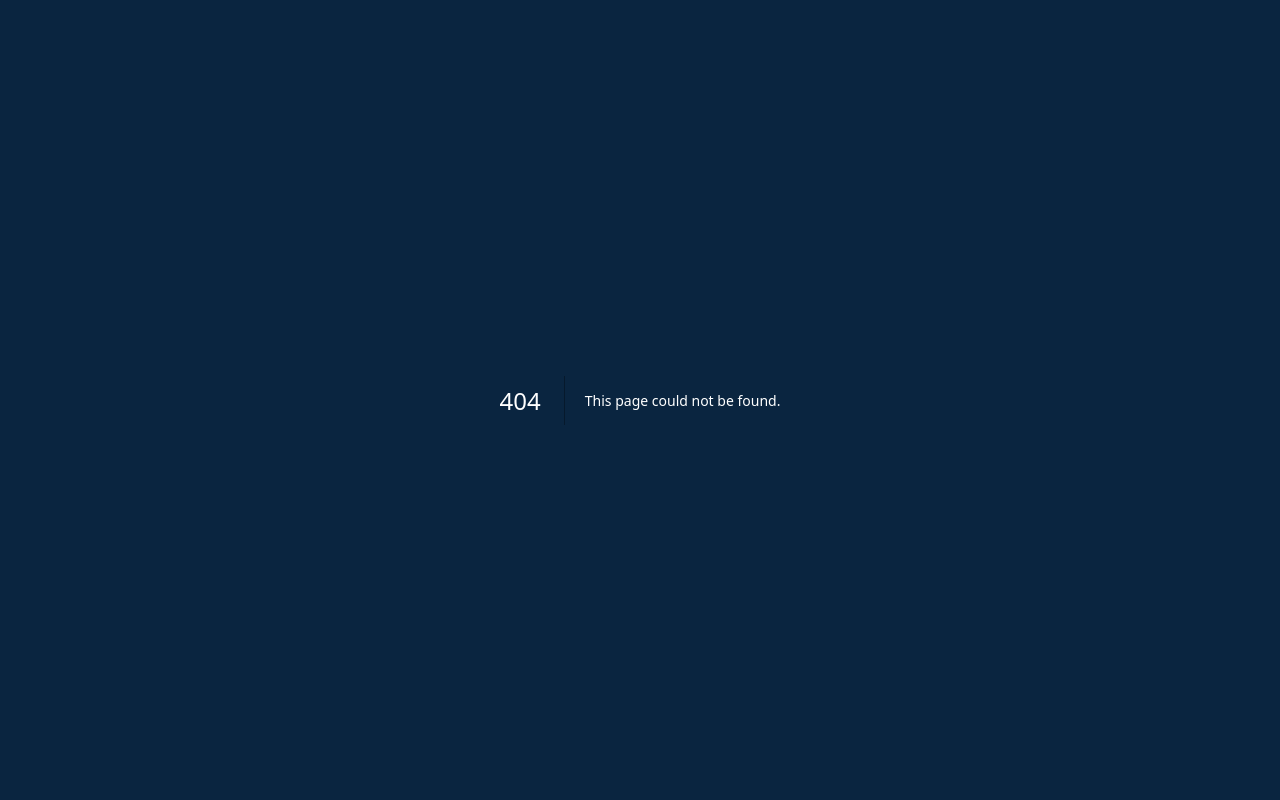
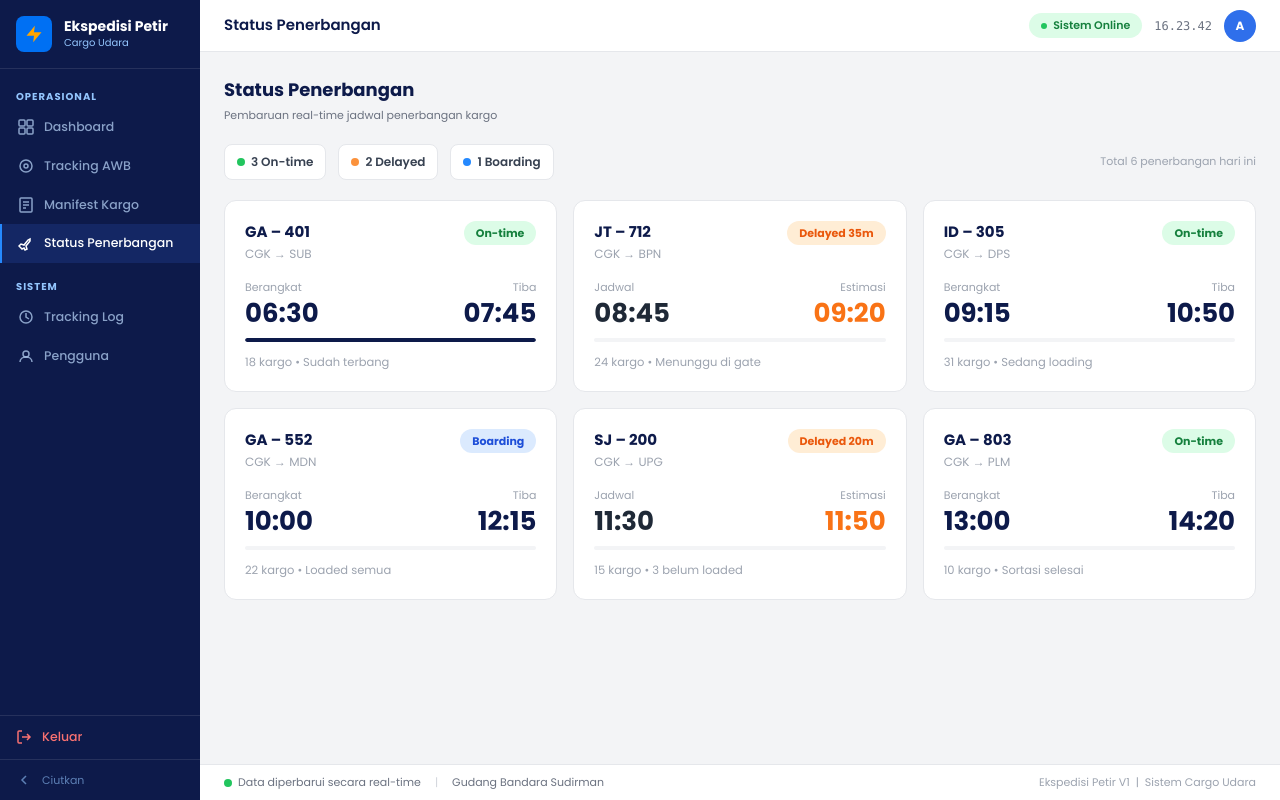
Before and after one commit to j3pa/PROJECT, a Next.js app in the folder nextjs-dashboard/: page /dashboard/penerbangan in a window 1280 px wide. Before the commit this address had no page. Built offline with nearby package versions, Linux system fonts and the light colour scheme.

Commit message:
Nambah halaman status penerbangan
Nambah file page.tsx di penerbangan

```diff
--- /dev/null
+++ b/nextjs-dashboard/app/dashboard/penerbangan/page.tsx
@@ -0,0 +1,200 @@
+import Topbar from '@/app/ui/dashboard/topbar'
+
+interface Flight {
+  nomor: string
+  rute: string
+  status: 'On-time' | 'Delayed' | 'Boarding'
+  delayMenit?: number
+  labelKiri: string
+  labelKanan: string
+  jamKiri: string
+  jamKanan: string
+  info: string
+  progress: number
+}
+
+const flights: Flight[] = [
+  {
+    nomor: 'GA – 401',
+    rute: 'CGK → SUB',
+    status: 'On-time',
+    labelKiri: 'Berangkat',
+    labelKanan: 'Tiba',
+    jamKiri: '06:30',
+    jamKanan: '07:45',
+    info: '18 kargo • Sudah terbang',
+    progress: 100,
+  },
+  {
+    nomor: 'JT – 712',
+    rute: 'CGK → BPN',
+    status: 'Delayed',
+    delayMenit: 35,
+    labelKiri: 'Jadwal',
+    labelKanan: 'Estimasi',
+    jamKiri: '08:45',
+    jamKanan: '09:20',
+    info: '24 kargo • Menunggu di gate',
+    progress: 0,
+  },
+  {
+    nomor: 'ID – 305',
+    rute: 'CGK → DPS',
+    status: 'On-time',
+    labelKiri: 'Berangkat',
+    labelKanan: 'Tiba',
+    jamKiri: '09:15',
+    jamKanan: '10:50',
+    info: '31 kargo • Sedang loading',
+    progress: 0,
+  },
+  {
+    nomor: 'GA – 552',
+    rute: 'CGK → MDN',
+    status: 'Boarding',
+    labelKiri: 'Berangkat',
+    labelKanan: 'Tiba',
+    jamKiri: '10:00',
+    jamKanan: '12:15',
+    info: '22 kargo • Loaded semua',
+    progress: 0,
+  },
+  {
+    nomor: 'SJ – 200',
+    rute: 'CGK → UPG',
+    status: 'Delayed',
+    delayMenit: 20,
+    labelKiri: 'Jadwal',
+    labelKanan: 'Estimasi',
+    jamKiri: '11:30',
+    jamKanan: '11:50',
+    info: '15 kargo • 3 belum loaded',
+    progress: 0,
+  },
+  {
+    nomor: 'GA – 803',
+    rute: 'CGK → PLM',
+    status: 'On-time',
+    labelKiri: 'Berangkat',
+    labelKanan: 'Tiba',
+    jamKiri: '13:00',
+    jamKanan: '14:20',
+    info: '10 kargo • Sortasi selesai',
+    progress: 0,
+  },
+]
+
+function StatusBadge({ status, delayMenit }: { status: Flight['status']; delayMenit?: number }) {
+  if (status === 'On-time') {
+    return (
+      <span className="text-[11px] font-bold px-3 py-1 rounded-full bg-green-100 text-green-700">
+        On-time
+      </span>
+    )
+  }
+  if (status === 'Boarding') {
+    return (
+      <span className="text-[11px] font-bold px-3 py-1 rounded-full bg-blue-100 text-blue-700">
+        Boarding
+      </span>
+    )
+  }
+  return (
+    <span className="text-[11px] font-bold px-3 py-1 rounded-full bg-orange-100 text-orange-600">
+      Delayed {delayMenit}m
+    </span>
+  )
+}
+
+function FlightCard({ flight }: { flight: Flight }) {
+  return (
+    <div className="bg-white border border-gray-200 rounded-xl p-5">
+      {/* Header */}
+      <div className="flex items-start justify-between mb-4">
+        <div>
+          <p className="text-[15px] font-bold text-[#0d1a4a]">{flight.nomor}</p>
+          <p className="text-[12px] text-gray-400 mt-0.5">{flight.rute}</p>
+        </div>
+        <StatusBadge status={flight.status} delayMenit={flight.delayMenit} />
+      </div>
+
+      {/* Time row */}
+      <div className="flex items-end justify-between mb-3">
+        <div>
+          <p className="text-[11px] text-gray-400 mb-1">{flight.labelKiri}</p>
+          <p className={`text-[26px] font-bold leading-none ${
+            flight.status === 'Delayed' ? 'text-gray-800' : 'text-[#0d1a4a]'
+          }`}>
+            {flight.jamKiri}
+          </p>
+        </div>
+        <div className="text-right">
+          <p className="text-[11px] text-gray-400 mb-1">{flight.labelKanan}</p>
+          <p className={`text-[26px] font-bold leading-none ${
+            flight.status === 'Delayed' ? 'text-orange-500' : 'text-[#0d1a4a]'
+          }`}>
+            {flight.jamKanan}
+          </p>
+        </div>
+      </div>
+
+      {/* Progress bar */}
+      <div className="w-full h-1 bg-gray-100 rounded-full mb-3 overflow-hidden">
+        <div
+          className={`h-full rounded-full transition-all ${
+            flight.status === 'Delayed' ? 'bg-orange-400' :
+            flight.status === 'Boarding' ? 'bg-blue-400' : 'bg-[#0d1a4a]'
+          }`}
+          style={{ width: `${flight.progress}%` }}
+        />
+      </div>
+
+      {/* Info footer */}
+      <p className="text-[11.5px] text-gray-400">{flight.info}</p>
+    </div>
+  )
+}
+
+export default function PenerbanganPage() {
+  const onTime  = flights.filter(f => f.status === 'On-time').length
+  const delayed = flights.filter(f => f.status === 'Delayed').length
+  const boarding = flights.filter(f => f.status === 'Boarding').length
+
+  return (
+    <>
+      <Topbar title="Status Penerbangan" />
+
+      <div className="p-6">
+        {/* Page header */}
+        <h1 className="text-[18px] font-bold text-[#0d1a4a] mb-1">Status Penerbangan</h1>
+        <p className="text-[11px] text-gray-500 mb-5">Pembaruan real-time jadwal penerbangan kargo</p>
+
+        {/* Summary pills */}
+        <div className="flex items-center gap-3 mb-5">
+          <div className="flex items-center gap-1.5 bg-white border border-gray-200 rounded-lg px-3 py-2">
+            <span className="w-2 h-2 rounded-full bg-green-500" />
+            <span className="text-[12px] font-semibold text-gray-700">{onTime} On-time</span>
+          </div>
+          <div className="flex items-center gap-1.5 bg-white border border-gray-200 rounded-lg px-3 py-2">
+            <span className="w-2 h-2 rounded-full bg-orange-400" />
+            <span className="text-[12px] font-semibold text-gray-700">{delayed} Delayed</span>
+          </div>
+          <div className="flex items-center gap-1.5 bg-white border border-gray-200 rounded-lg px-3 py-2">
+            <span className="w-2 h-2 rounded-full bg-blue-400" />
+            <span className="text-[12px] font-semibold text-gray-700">{boarding} Boarding</span>
+          </div>
+          <span className="text-[11px] text-gray-400 ml-auto">
+            Total {flights.length} penerbangan hari ini
+          </span>
+        </div>
+
+        {/* Flight cards grid */}
+        <div className="grid grid-cols-3 gap-4">
+          {flights.map(f => (
+            <FlightCard key={f.nomor} flight={f} />
+          ))}
+        </div>
+      </div>
+    </>
+  )
+}
```
